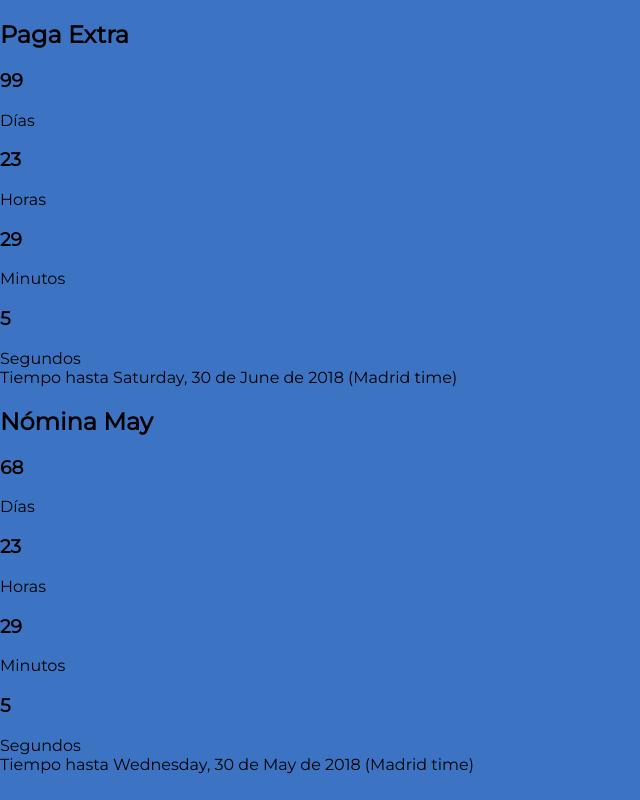
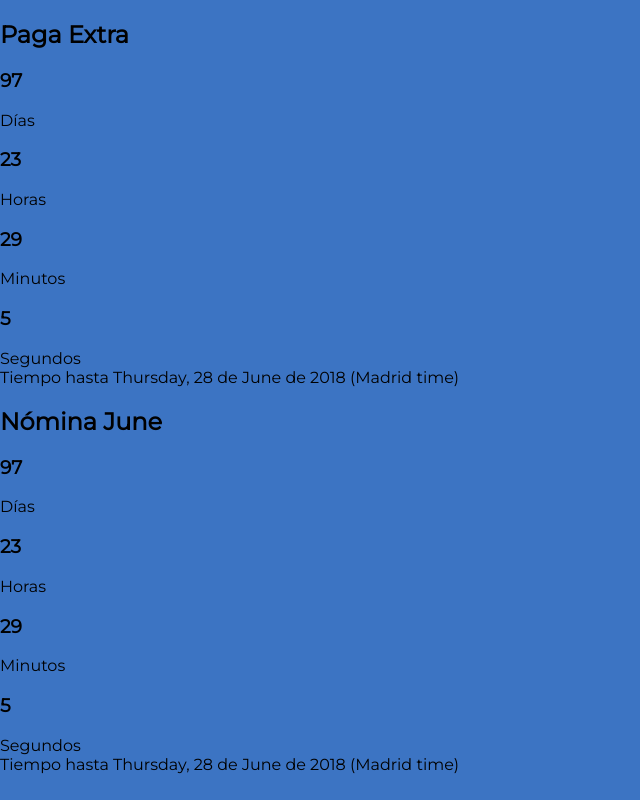
Before and after one commit to gabrielseco/timers, a React app: page / in a window 1280 px wide. Shown: the whole page, without its empty margins (0-640 px from the left). Built offline with nearby package versions, Linux system fonts and the light colour scheme.

Commit message:
feat: Update timers

```diff
--- a/src/containers/App/timers.js
+++ b/src/containers/App/timers.js
@@ -6,7 +6,7 @@ const getMonth = date => {
   return month.slice(0, 1).toUpperCase() + month.slice(1);
 };
 
-const datePayment = new Date(2018, 4, 30, 10, 0, 0);
+const datePayment = new Date(2018, 5, 28, 10, 0, 0);
 
 const normalPayment = {
   title: `Nómina ${getMonth(datePayment)}`,
@@ -16,7 +16,7 @@ const normalPayment = {
 const timers = [
   {
     title: 'Paga Extra',
-    date: new Date(2018, 5, 30, 10, 0, 0)
+    date: new Date(2018, 5, 28, 10, 0, 0)
   },
   normalPayment
 ];
```
Also changed, not shown: package.json (+9 -9 lines), 1 other file (tests, documents, lock files or other folders).
